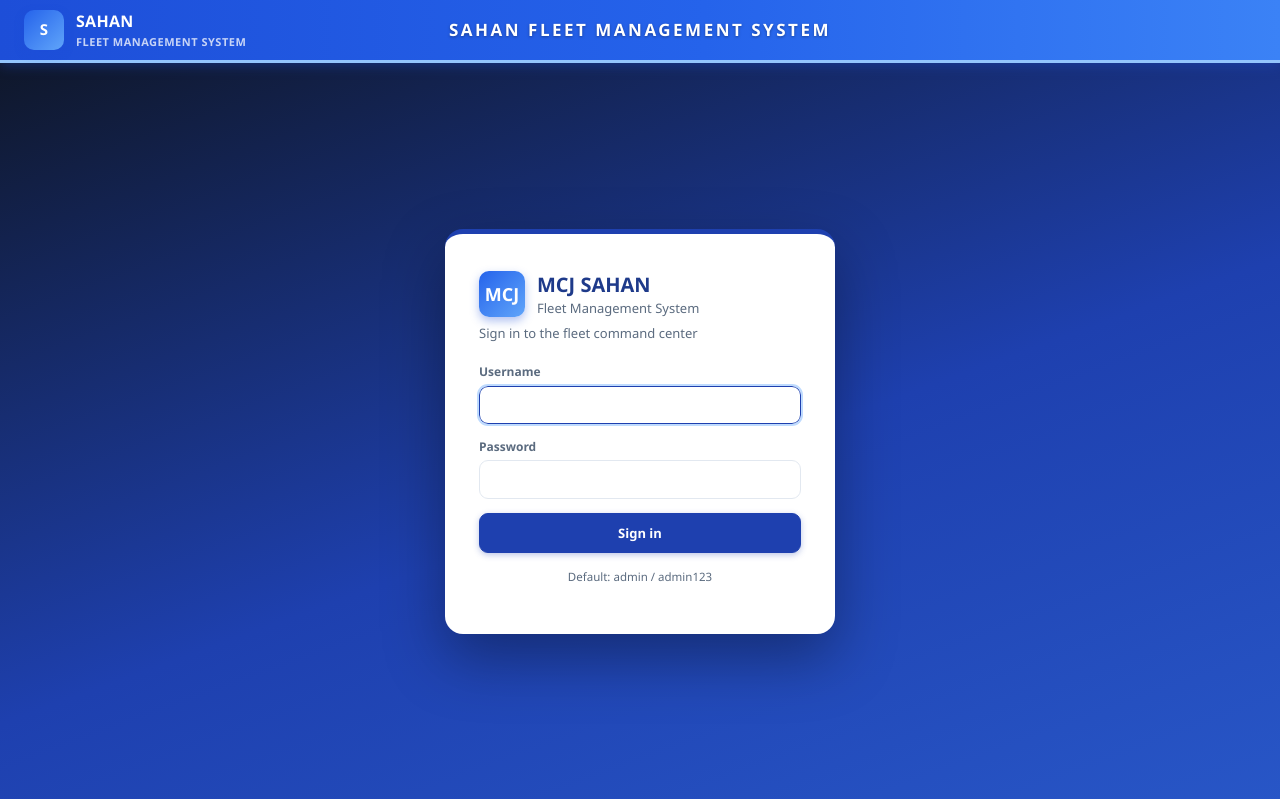
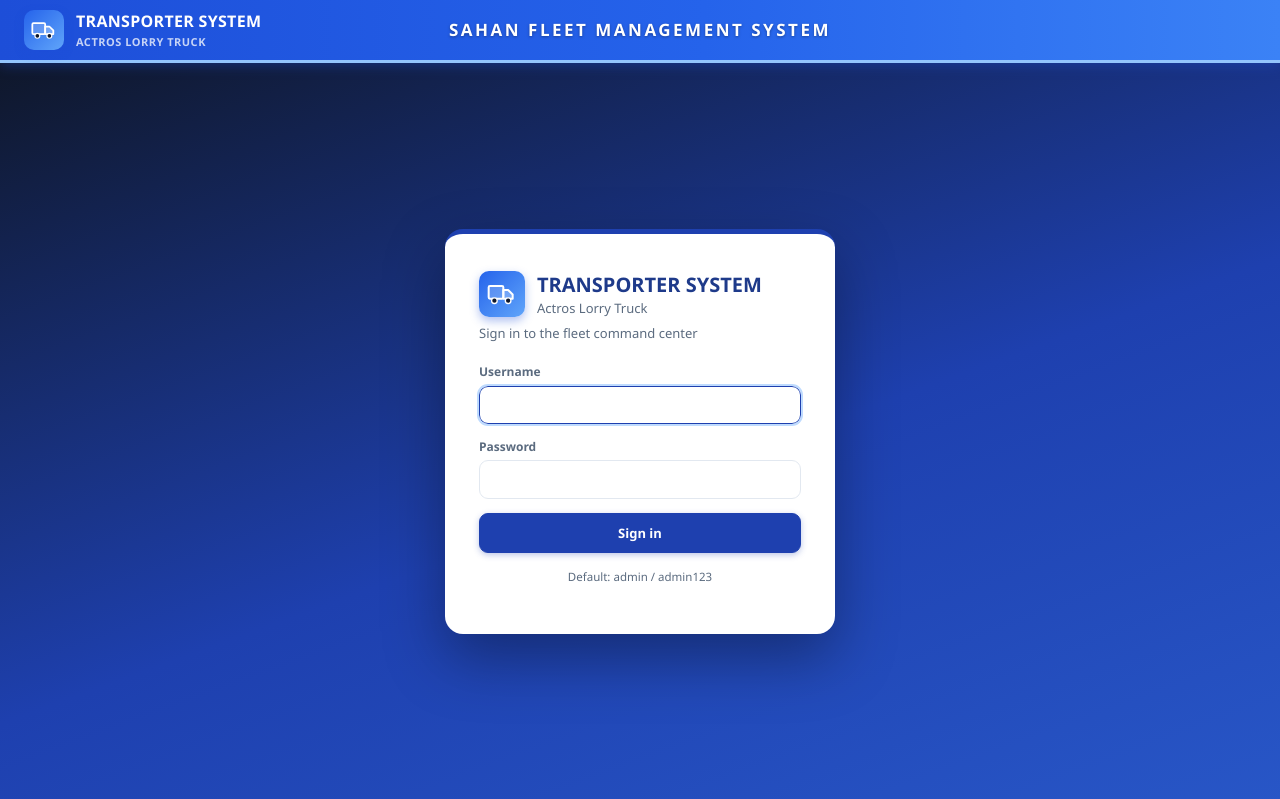
Before and after one commit to mcjawale/sahan, a Flask app: page /auth/login in a window 1280 px wide. Shown: the top 799 px of the page. Run offline with Flask 3, Linux system fonts and the light colour scheme.

Commit message:
Add Actros lorry truck logo with Transporter System branding

```diff
--- a/static/css/style.css
+++ b/static/css/style.css
@@ -82,6 +82,7 @@ a:hover { text-decoration: underline; }
 
 .brand-line { font-weight: 800; font-size: 16px; letter-spacing: .3px; color: #fff; }
 .brand-sub { font-size: 11px; color: rgb(255 255 255 / .75); font-weight: 600; letter-spacing: .5px; text-transform: uppercase; }
+.logo .truck { width: 28px; height: 28px; }
 
 .topbar-right { display: flex; align-items: center; gap: 14px; flex-wrap: wrap; }
 .date-chip {
@@ -363,6 +364,7 @@ td.num, th.num { text-align: right; font-variant-numeric: tabular-nums; }
 
 .login-logo { display: flex; align-items: center; gap: 12px; margin-bottom: 6px; }
 .login-logo .logo { width: 46px; height: 46px; font-size: 18px; }
+.login-logo .logo .truck { width: 32px; height: 32px; }
 .login-card h1 { font-size: 20px; margin: 0; color: var(--brand-dark); }
 .login-card p.sub { color: var(--muted); font-size: 13px; margin: 0 0 20px; }
 .login-card .field { margin-bottom: 14px; }
--- a/templates/base.html
+++ b/templates/base.html
@@ -12,10 +12,10 @@
 
   <header class="topbar">
     <div class="brand-lockup">
-      <div class="logo">S</div>
+      <div class="logo"><svg class="truck" viewBox="0 0 24 24" aria-hidden="true"><rect x="2" y="6" width="11" height="9.5" rx="1" fill="rgba(255,255,255,.18)" stroke="#fff" stroke-width="1.5"/><path d="M13 9h3.6l3.4 3.4v3.1H13z" fill="rgba(255,255,255,.25)" stroke="#fff" stroke-width="1.5" stroke-linejoin="round"/><circle cx="6.3" cy="17" r="2.1" fill="#0f172a" stroke="#fff" stroke-width="1"/><circle cx="16.6" cy="17" r="2.1" fill="#0f172a" stroke="#fff" stroke-width="1"/></svg></div>
       <div>
-        <div class="brand-line">SAHAN</div>
-        <div class="brand-sub">Fleet Management System</div>
+        <div class="brand-line">TRANSPORTER SYSTEM</div>
+        <div class="brand-sub">Actros Lorry Truck</div>
       </div>
     </div>
     <div class="title-bar-title">SAHAN FLEET MANAGEMENT SYSTEM</div>
--- a/templates/login.html
+++ b/templates/login.html
@@ -4,10 +4,10 @@
 <div class="login-screen">
   <header class="topbar">
     <div class="brand-lockup">
-      <div class="logo">S</div>
+      <div class="logo"><svg class="truck" viewBox="0 0 24 24" aria-hidden="true"><rect x="2" y="6" width="11" height="9.5" rx="1" fill="rgba(255,255,255,.18)" stroke="#fff" stroke-width="1.5"/><path d="M13 9h3.6l3.4 3.4v3.1H13z" fill="rgba(255,255,255,.25)" stroke="#fff" stroke-width="1.5" stroke-linejoin="round"/><circle cx="6.3" cy="17" r="2.1" fill="#0f172a" stroke="#fff" stroke-width="1"/><circle cx="16.6" cy="17" r="2.1" fill="#0f172a" stroke="#fff" stroke-width="1"/></svg></div>
       <div>
-        <div class="brand-line">SAHAN</div>
-        <div class="brand-sub">Fleet Management System</div>
+        <div class="brand-line">TRANSPORTER SYSTEM</div>
+        <div class="brand-sub">Actros Lorry Truck</div>
       </div>
     </div>
     <div class="title-bar-title">SAHAN FLEET MANAGEMENT SYSTEM</div>
@@ -16,10 +16,10 @@
   <div class="login-wrap">
   <form class="login-card" method="post">
     <div class="login-logo">
-      <div class="logo">MCJ</div>
+      <div class="logo"><svg class="truck" viewBox="0 0 24 24" aria-hidden="true"><rect x="2" y="6" width="11" height="9.5" rx="1" fill="rgba(255,255,255,.18)" stroke="#fff" stroke-width="1.5"/><path d="M13 9h3.6l3.4 3.4v3.1H13z" fill="rgba(255,255,255,.25)" stroke="#fff" stroke-width="1.5" stroke-linejoin="round"/><circle cx="6.3" cy="17" r="2.1" fill="#0f172a" stroke="#fff" stroke-width="1"/><circle cx="16.6" cy="17" r="2.1" fill="#0f172a" stroke="#fff" stroke-width="1"/></svg></div>
       <div>
-        <h1>MCJ SAHAN</h1>
-        <p class="sub" style="margin:0">Fleet Management System</p>
+        <h1>TRANSPORTER SYSTEM</h1>
+        <p class="sub" style="margin:0">Actros Lorry Truck</p>
       </div>
     </div>
     <p class="sub">Sign in to the fleet command center</p>
```
